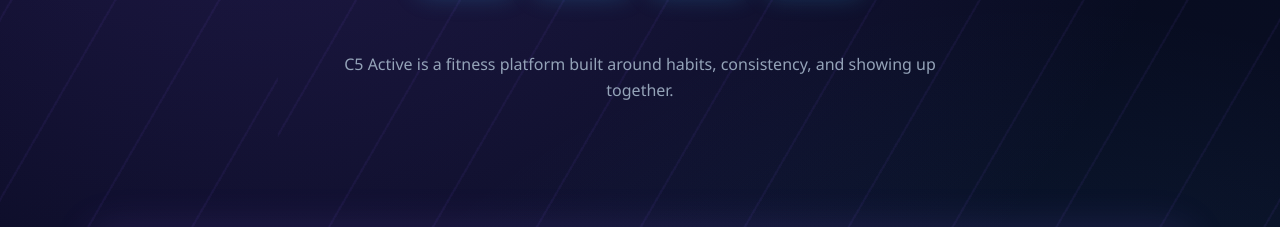
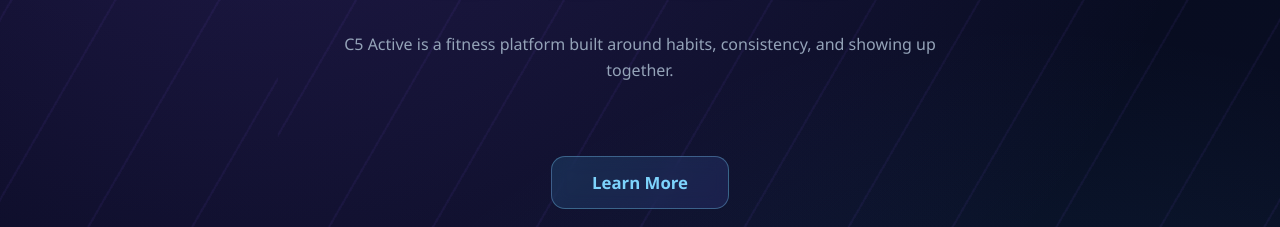
Before and after one commit to nati2405/c5_active, a plain HTML site: page index.html in a window 1280 px wide. Shown: the part 573-800 px from the top of the page. Drawn offline with Linux system fonts and the light colour scheme.

Commit message:
learn more

```diff
--- a/index.html
+++ b/index.html
@@ -33,6 +33,9 @@
     </div>
 
     <p class="subtitle">C5 Active is a fitness platform built around habits, consistency, and showing up together.</p>
+
+    <button class="learn-more-btn" onclick="scrollToLearnMore()">Learn More</button>
+
   </section>
 
   <section class="about" data-animate>
--- a/main.js
+++ b/main.js
@@ -12,6 +12,18 @@
 document.querySelectorAll("[data-animate]").forEach(el => {
   observer.observe(el);
 });
+
+function scrollToLearnMore() {
+  const aboutSection = document.querySelector(".about");
+
+  if (aboutSection) {
+    aboutSection.scrollIntoView({
+      behavior: "smooth",
+      block: "start"
+    });
+  }
+}
+
 
 /* ================================
    MODAL LOGIC
--- a/style.css
+++ b/style.css
@@ -464,3 +464,35 @@
   transform: scale(1.1);
   filter: brightness(1.3) drop-shadow(0 0 10px rgba(0, 212, 255, 0.5));
 }
+
+html {
+  scroll-behavior: smooth;
+}
+
+.learn-more-btn {
+  margin-top: 2rem;
+  padding: 0.9rem 2.5rem;
+
+  font-size: clamp(0.9rem, 2.5vw, 1.05rem);
+  font-weight: 600;
+
+  color: #7dd3fc;
+  background: linear-gradient(
+    135deg,
+    rgba(56, 189, 248, 0.15),
+    rgba(99, 102, 241, 0.15)
+  );
+
+  border: 1px solid rgba(125, 211, 252, 0.35);
+  border-radius: 14px;
+
+  backdrop-filter: blur(8px);
+  cursor: pointer;
+  transition: all 0.3s ease;
+}
+
+.learn-more-btn:hover {
+  transform: translateY(-2px);
+  box-shadow: 0 0 18px rgba(125, 211, 252, 0.35);
+  color: #e0f2fe;
+}
```
